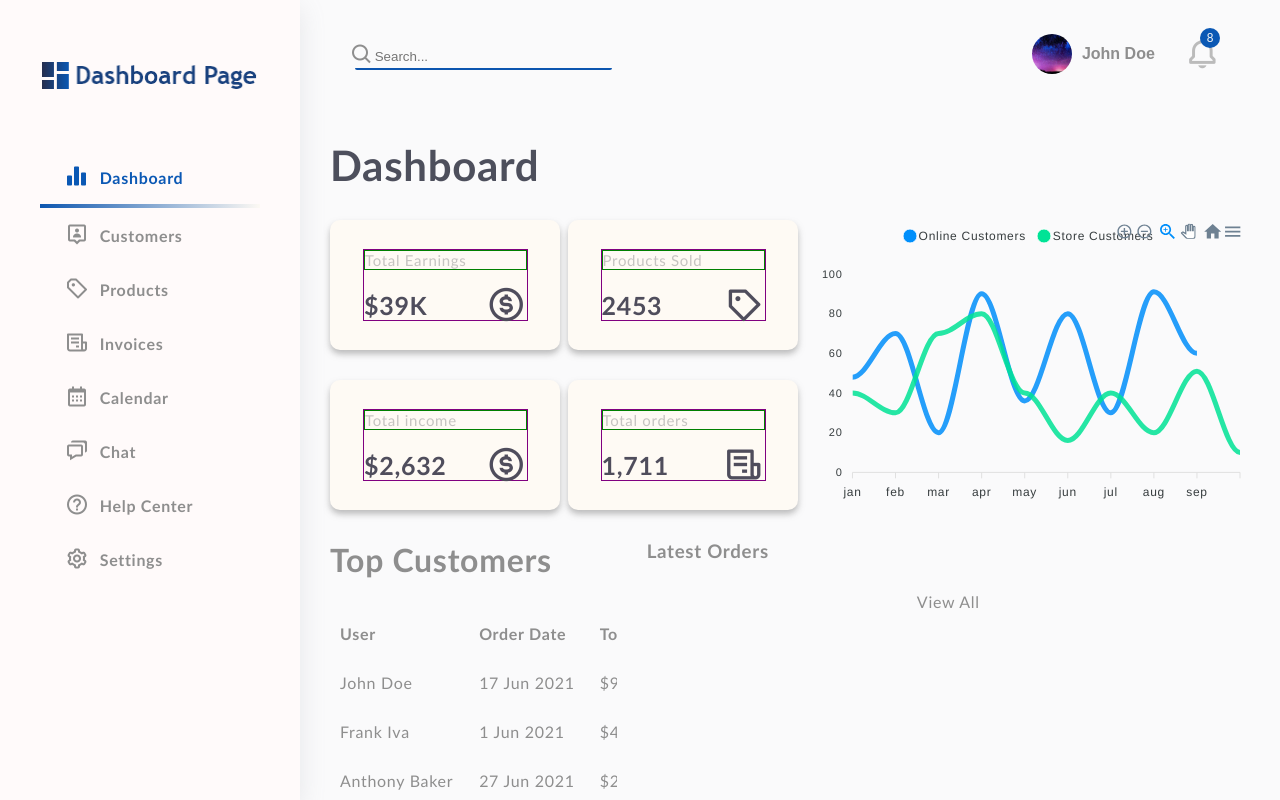
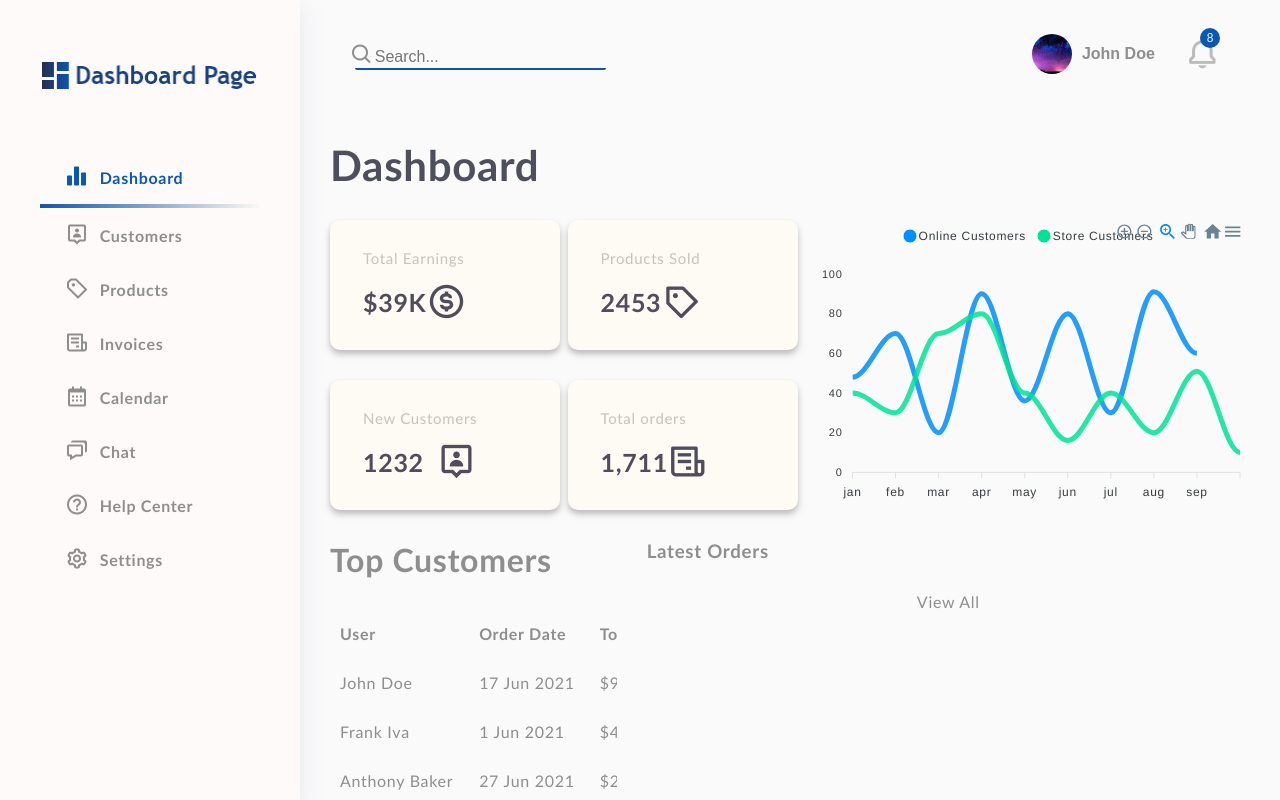
Before and after one commit to banuaggun/dashboard-design, a React (Create React App) app: page / in a window 1280 px wide. Shown: the top 800 px of the page. Built offline with nearby package versions, Linux system fonts and the light colour scheme.

Commit message:
search-area designed

```diff
--- a/src/Assets/Data/statusCard.json
+++ b/src/Assets/Data/statusCard.json
@@ -10,9 +10,9 @@
     "count": "2453"
   },
   {
-    "icon": "bx bx-dollar-circle",
-    "count": "$2,632",
-    "title": "Total income"
+    "title": "New Customers",
+    "icon": "bx bx-user-pin",
+    "count": "1232"
   },
   {
     "icon": "bx bx-receipt",
--- a/src/Components/StatusCard/StatusCards.css
+++ b/src/Components/StatusCard/StatusCards.css
@@ -34,18 +34,21 @@
   font-size: 40px;
   flex-grow: 1;
   text-align: right;
+  justify-items: space-between;
+  align-items: right;
   z-index: 1;
   color: #4f4d5c;
 }
 
+/*
 .area {
-  border: 1px solid purple;
+  border: 1px solid transparent;
   width: 165px;
   height: 72px;
 }
+*/
 
 .statusCard-title {
-  border: 1px solid green;
   font-size: 15px;
   color: rgba(142, 142, 142, 0.5);
   margin-bottom: 15px;
@@ -55,7 +58,8 @@
   content: "";
   width: 100%;
   padding-top: 100%;
-  border-radius: 50%;
+  color: whitesmoke;
+  border-radius: 10px;
   background-image: linear-gradient(to top right, var(--color1), var(--color2));
   position: absolute;
   left: -50%;
@@ -66,8 +70,9 @@
 
 .statusCard:hover::before {
   transform: scale(3);
+  color: whitesmoke;
 }
 
 .statusCard:hover {
-  color: var(--text-color2);
+  color: var(--text-color);
 }
--- a/src/Components/Topnav/Topnav.css
+++ b/src/Components/Topnav/Topnav.css
@@ -9,10 +9,10 @@
 .topnavSearch {
   position: relative;
   height: 30px;
+  width: 30%;
   background-color: transparent;
   display: flex;
   align-items: center;
-  overflow: hidden;
 }
 
 .topnavSearch > input {
@@ -23,8 +23,8 @@
   border-radius: 2px;
   border-bottom: 2px solid #0c55af;
   padding: 10px 60px 5px 20px;
-  font: size 1rem;
-  color: var(--text-color1);
+  font-size: 1rem;
+  color: var(--text-color);
   box-sizing: border-box;
 }
 
@@ -45,6 +45,18 @@
   font-size: 1.5rem;
   position: relative;
   left: 20px;
+}
+
+.topnavSearch::-webkit-search-cancel-button {
+  width: 60px;
+  height: 60px;
+  background-color: #0c55af;
+  color: #fefaf4;
+  position: relative;
+  right: 0px;
+  line-height: 2rem;
+  cursor: pointer;
+  font-size: 2rem;
 }
 
 .topnavRight {
--- a/src/Components/Topnav/Topnav.jsx
+++ b/src/Components/Topnav/Topnav.jsx
@@ -47,7 +47,7 @@ const Topnav = () => {
     <div className="topnav">
       <div className="topnavSearch">
         <i className="bx bx-search"></i>
-        <input type="text" placeholder="Search..." />
+        <input type="search" name="focus" placeholder="Search..." />
       </div>
       <div className="topnavRight">
         <div className="topnavRight-item user">
```
